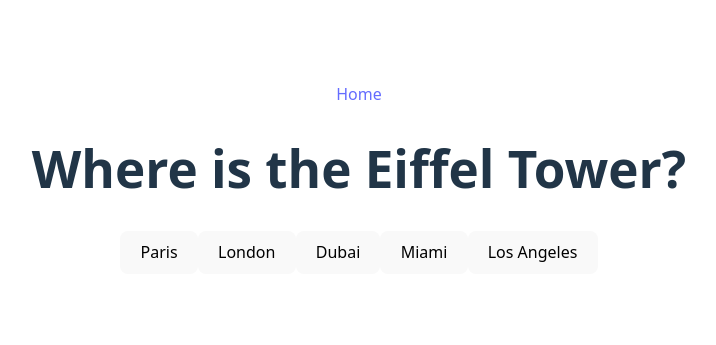
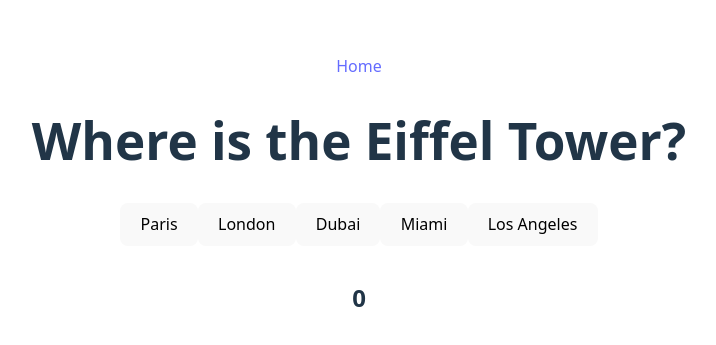
Before and after one commit to amarantino159/Trivia-App, a React (Vite) app: page / in a window 1280 px wide. Shown: the part 205-550 px from the top of the page, without its empty margins (281-997 px from the left). Built offline with nearby package versions, Linux system fonts and the light colour scheme.

Commit message:
score now tracks

```diff
--- a/src/component/Answer.jsx
+++ b/src/component/Answer.jsx
@@ -11,6 +11,7 @@ function Answer({ answer, falseanswers }) {
   let [choice, setChoice] = useState('');
   let [possible, setPossible] = useState([]);
   let { playerScore, setPlayerScore } = useContext(ScoreContext);
+
 
   // add answer to falseanswers and shuffle
   // map falseanswers to buttons
@@ -28,10 +29,10 @@ function Answer({ answer, falseanswers }) {
   return (<>
     {possible.map((elm) => <button onClick={() => {
       setChoice(elm)
-
+      setPlayerScore(playerScore + 1);
     }}>{elm}</button>)}
     <h1 className={(choice == answer) ? 'correct' : 'wrong'} >{choice}</h1>
-
+    <h2>{playerScore}</h2>
   </>)
 }
 
```
